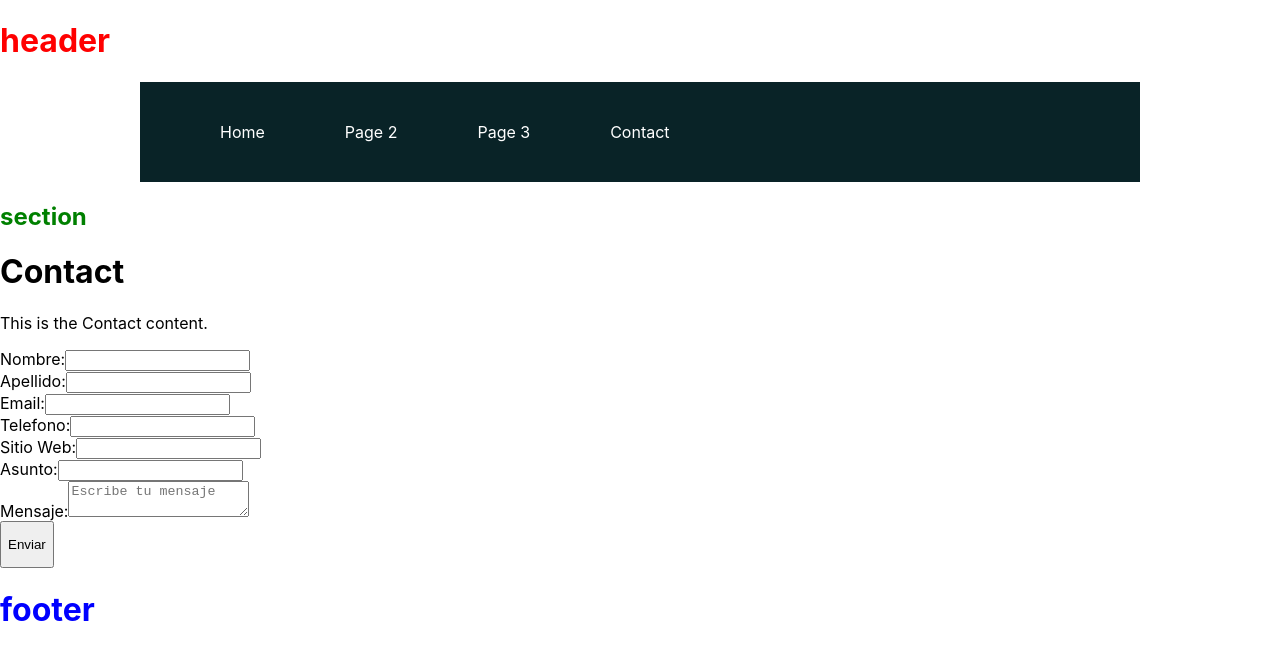
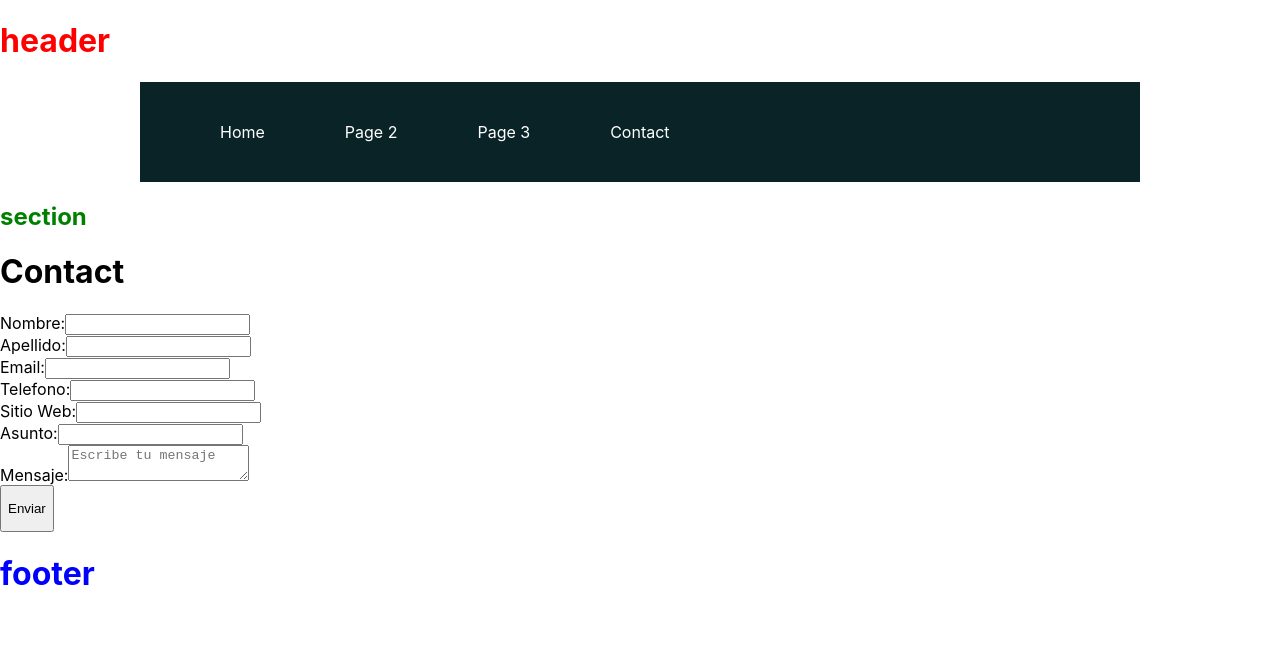
Before and after one commit to sevann-radhak/codo-a-codo-p1, a React (Create React App) app: page /contact in a window 1280 px wide. Shown: the top 660 px of the page. Built offline with nearby package versions, Linux system fonts and the light colour scheme.

Commit message:
improve the form

```diff
--- a/src/components/Contact.tsx
+++ b/src/components/Contact.tsx
@@ -1,64 +1,125 @@
-import React from 'react';
+import React, { useState } from 'react';
 
 const Contact: React.FC = () => {
+  const [formData, setFormData] = useState({
+    nombre: '',
+    apellido: '',
+    email: '',
+    telefono: '',
+    sitioWeb: '',
+    asunto: '',
+    mensaje: '',
+  });
+
+  const [formSubmitted, setFormSubmitted] = useState(false);
+
+  const handleInputChange = (e: React.ChangeEvent<HTMLInputElement | HTMLTextAreaElement>) => {
+    const { name, value } = e.target;
+    setFormData({
+      ...formData,
+      [name]: value,
+    });
+  };
+
+  const handleSubmit = (e: React.FormEvent) => {
+    e.preventDefault();
+    setFormSubmitted(true);
+  };
+
   return (
     <div>
       <h1>Contact</h1>
-            <p>This is the Contact content.</p>
-            <form action="submeter-formulario.php" method="post">
-            <form>
+      {formSubmitted ? (
+        <p>Form submitted successfully! (:</p>
+      ) : (
+        <form onSubmit={handleSubmit}>
+          <div>
             <label>
               Nombre:
-    <input type="text" name="name" />
+              <input
+                type="text"
+                name="nombre"
+                value={formData.nombre}
+                onChange={handleInputChange}
+                required
+              />
             </label>
-</form>
-<form>
+          </div>
+          <div>
             <label>
               Apellido:
-    <input type="text" name="name" />
+              <input
+                type="text"
+                name="apellido"
+                value={formData.apellido}
+                onChange={handleInputChange}
+                required
+              />
             </label>
-</form>
-<form>
+          </div>
+          <div>
             <label>
               Email:
-    <input type="text" name="name" />
+              <input
+                type="email"
+                name="email"
+                value={formData.email}
+                onChange={handleInputChange}
+              />
             </label>
-</form>
-<form>
+          </div>
+          <div>
             <label>
               Telefono:
-    <input type="number" name="number" />
+              <input
+                type="number"
+                name="telefono"
+                value={formData.telefono}
+                onChange={handleInputChange}
+              />
             </label>
-</form>
-<form>
+          </div>
+          <div>
             <label>
               Sitio Web:
-    <input type="text" name="name" />
+              <input
+                type="text"
+                name="sitioWeb"
+                value={formData.sitioWeb}
+                onChange={handleInputChange}
+              />
             </label>
-</form>
-<form>
+          </div>
+          <div>
             <label>
               Asunto:
-    <input type="text" name="name" />
+              <input
+                type="text"
+                name="asunto"
+                value={formData.asunto}
+                onChange={handleInputChange}
+              />
             </label>
-</form>
-<form>
+          </div>
+          <div>
             <label>
               Mensaje:
               <textarea
                 className="shadow appearance-none border rounded w-full py-2 px-3 text-gray-700 leading-tight focus:outline-none focus:shadow-outline"
                 id="message"
+                name="mensaje"
+                value={formData.mensaje}
+                onChange={handleInputChange}
                 placeholder="Escribe tu mensaje"
               />
             </label>
+          </div>
+          <button type="submit" name="enviar_formulario" id="enviar">
+            <p>Enviar</p>
+          </button>
         </form>
-<button type="submit" name="enviar_formulario" id="enviar"><p>Enviar</p></button>
-</form>
-
-
-
+      )}
     </div>
-
   );
 };
 
```
Lines whose indentation alone changed are shown as unchanged.
